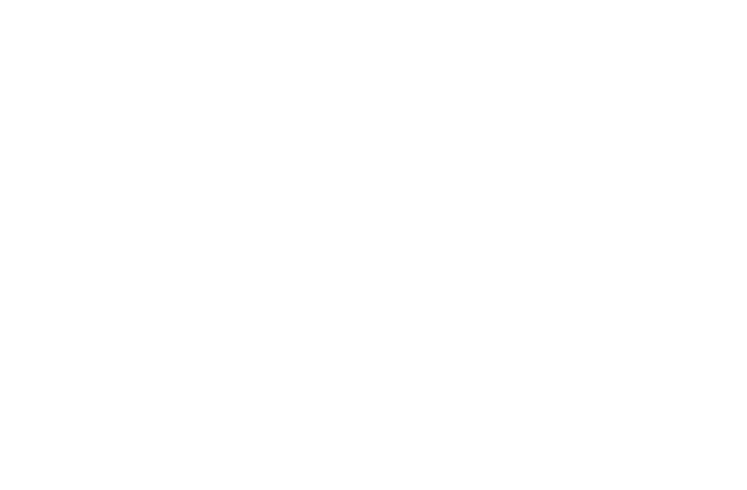
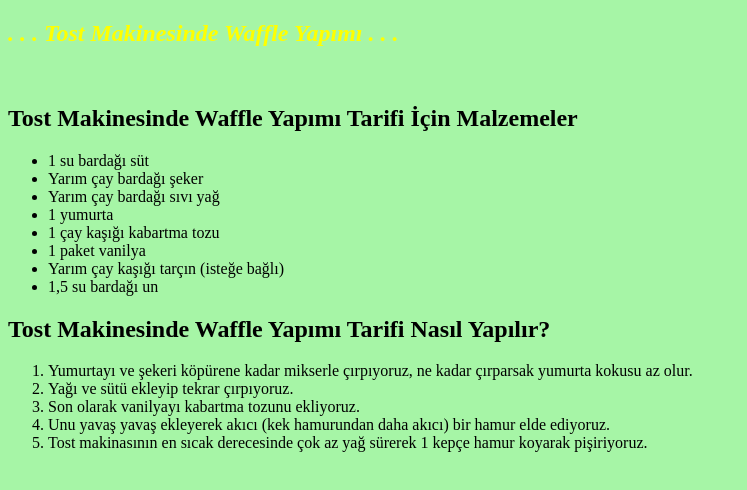
Before and after one commit to Sibgatullahsanli/Html-dev-3, a plain HTML site: page index.html in a window 1280 px wide. Shown: the whole page, without its empty margins (0-747 px from the left). Drawn offline with Linux system fonts and the light colour scheme.

Commit message:
Malzeme ve Tarif Eklendi

```diff
--- a/index.html
+++ b/index.html
@@ -4,9 +4,33 @@
     <meta charset="UTF-8">
     <meta http-equiv="X-UA-Compatible" content="IE=edge">
     <meta name="viewport" content="width=device-width, initial-scale=1.0">
-    <title>Waffle</title>
+    <title>Waffle Tarifi</title>
 </head>
-<body>
+
+<body style="background-color: rgb(166, 245, 166);">
+    <header>
+        <h2><i><font color="yellow">. . . Tost Makinesinde Waffle Yapımı . . .</font></i></h2>
+        <br><h2>Tost Makinesinde Waffle Yapımı Tarifi İçin Malzemeler</h2>
+        <ul>
+            <li>1 su bardağı süt</li>
+            <li>Yarım çay bardağı şeker</li>
+            <li>Yarım çay bardağı sıvı yağ</li>
+            <li>1 yumurta</li>
+            <li>1 çay kaşığı kabartma tozu</li>
+            <li>1 paket vanilya</li>
+            <li>Yarım çay kaşığı tarçın (isteğe bağlı)</li>
+            <li>1,5 su bardağı un</li>
+        </ul>
+        <h2>Tost Makinesinde Waffle Yapımı Tarifi Nasıl Yapılır?</h2>
+        <ol>
+            <li>Yumurtayı ve şekeri köpürene kadar mikserle çırpıyoruz, ne kadar çırparsak yumurta kokusu az olur.</li>
+            <li>Yağı ve sütü ekleyip tekrar çırpıyoruz.</li>
+            <li>Son olarak vanilyayı kabartma tozunu ekliyoruz.</li>
+            <li>Unu yavaş yavaş ekleyerek akıcı (kek hamurundan daha akıcı) bir hamur elde ediyoruz.</li>
+            <li>Tost makinasının en sıcak derecesinde çok az yağ sürerek 1 kepçe hamur koyarak pişiriyoruz.</li>
+        </ol>
+        <br>
+    </header>
 
 </body>
 </html>
```
